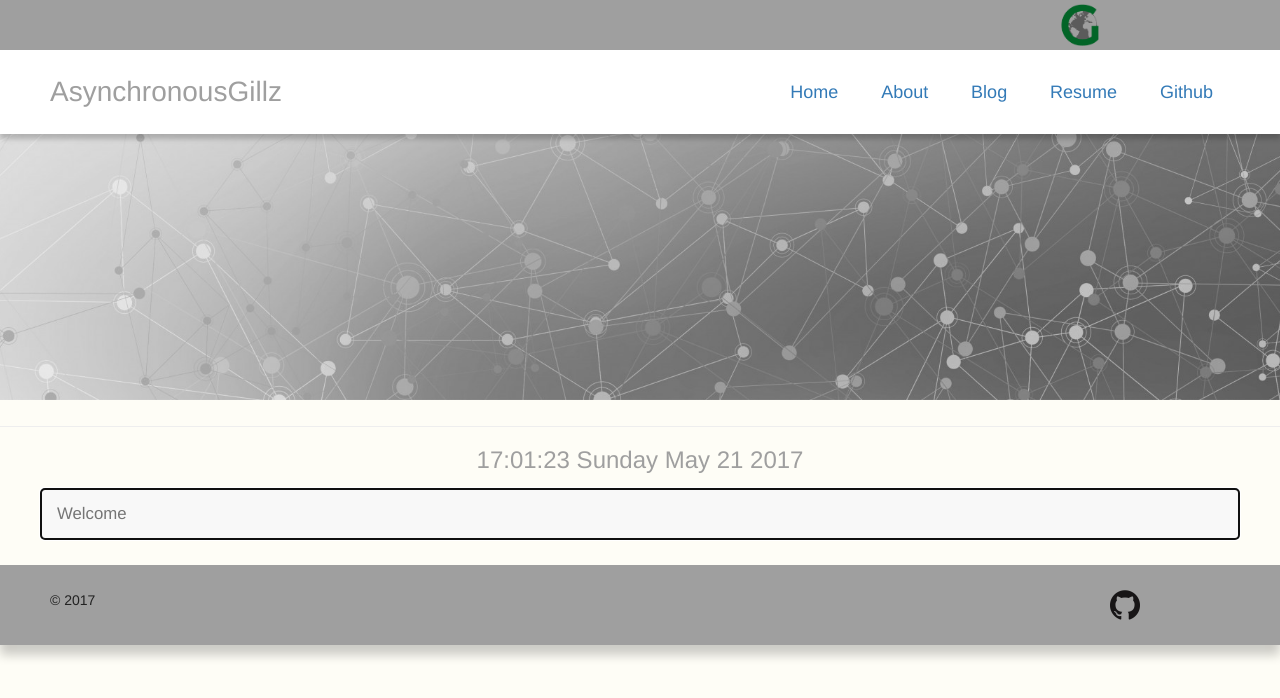
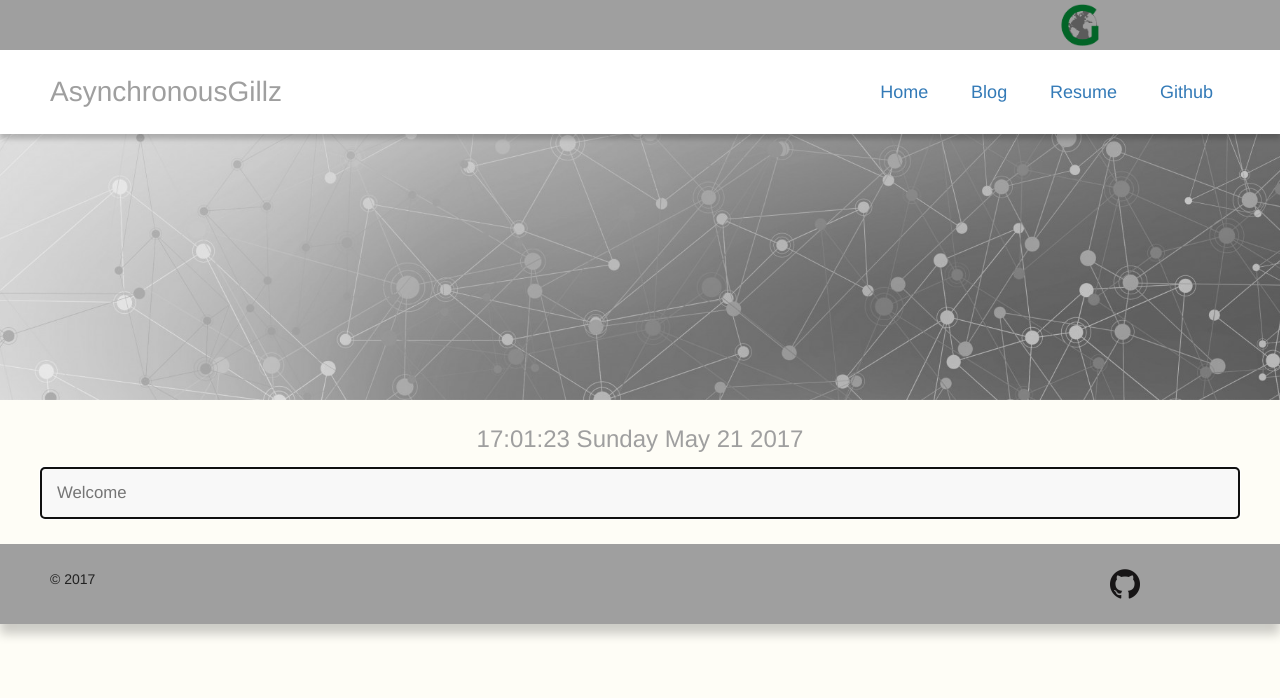
Before and after one commit to GerhardOfRivia/GerhardOfRivia.github.io, a Jekyll site: the page built from index.md, in a window 1280 px wide. Shown: the top 698 px of the page. Built offline with Jekyll 4.4.1, drawn with Linux system fonts in a browser that asks for light colours; nearby versions of some CDN libraries.

Commit message:
Removed about and the hr

```diff
--- a/_includes/nav.html
+++ b/_includes/nav.html
@@ -20,7 +20,6 @@
 				</div>
 				<div class="btn-toolbar" role="toolbar" aria-label="nav">
 					<a class="btn btn-link btn-lg" role="button" href="/">Home</a>
-					<a class="btn btn-link btn-lg" role="button" href="/about">About</a>
 					<a class="btn btn-link btn-lg" role="button" href="/posts">Blog</a>
 					<a class="btn btn-link btn-lg" role="button" href="/assets/resume.pdf">Resume</a>
 					<a class="btn btn-link btn-lg" role="button" href="//github.com/AsynchronousGillz">Github</a>
--- a/_layouts/default.html
+++ b/_layouts/default.html
@@ -2,7 +2,6 @@
 
 {% include nav.html %}
 
-<hr>
 <main>
 {{ content }}
 </main>
```
